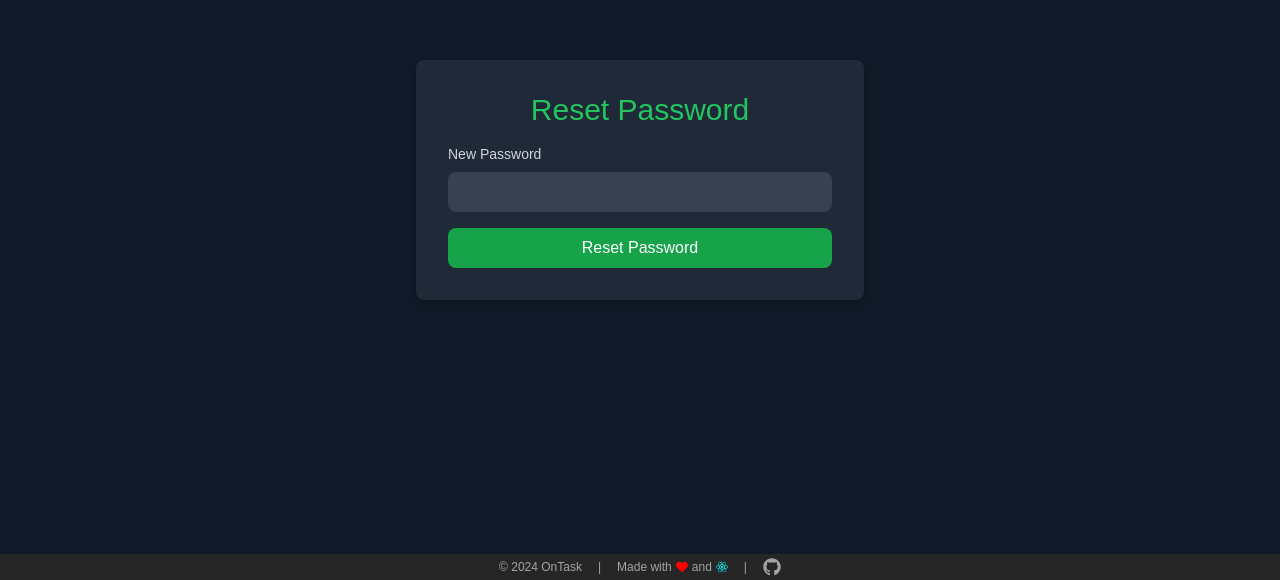
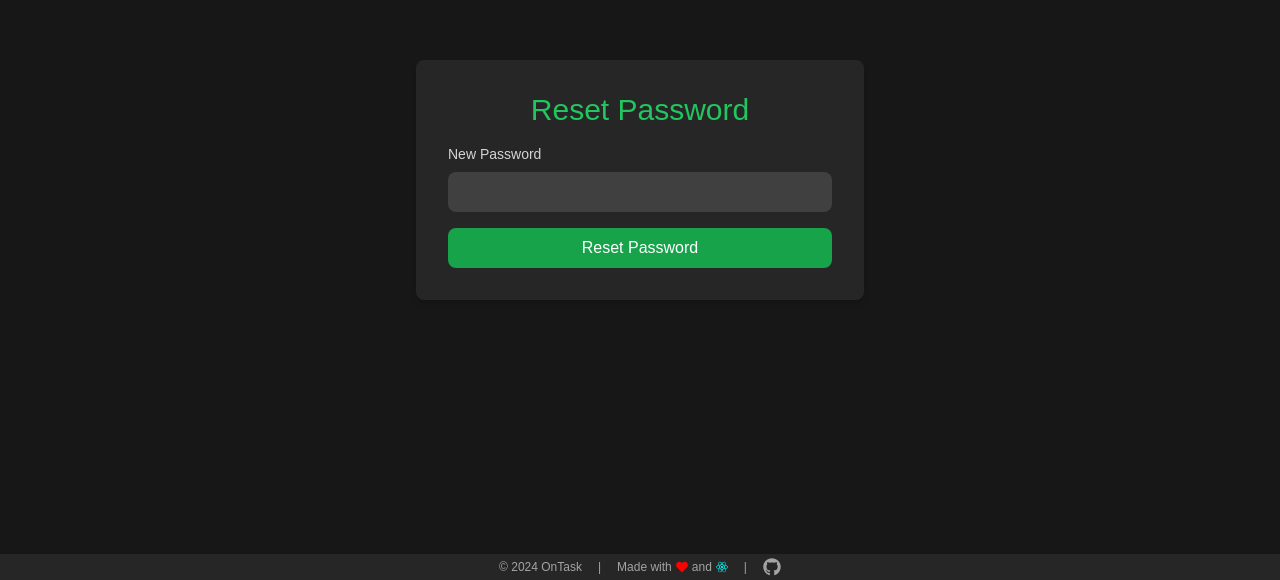
Before and after one commit to AslanReza/DoTask, a React (Create React App) app: page /reset-password in a window 1280 px wide. Shown: the part 220-800 px from the top of the page. Built offline with nearby package versions, Linux system fonts and the light colour scheme; no server answers.

Commit message:
Update Reset Password Styles

```diff
--- a/src/pages/ResetPasswordPage.jsx
+++ b/src/pages/ResetPasswordPage.jsx
@@ -35,8 +35,8 @@ const ResetPasswordPage = () => {
   }
 
   return (
-    <div className="flex items-center justify-center min-h-screen bg-gray-900">
-      <div className="max-w-md w-full bg-gray-800 text-gray-100 rounded-lg shadow-md p-8">
+    <div className="flex items-center justify-center min-h-screen bg-neutral-900">
+      <div className="max-w-md w-full bg-neutral-800 text-neutral-100 rounded-lg shadow-md p-8">
         <h2 className="text-3xl text-center mb-4 text-green-500">
           Reset Password
         </h2>
@@ -56,7 +56,7 @@ const ResetPasswordPage = () => {
             <div className="mb-4">
               <label
                 htmlFor="password"
-                className="block mb-2 text-sm font-medium text-gray-300"
+                className="block mb-2 text-sm font-medium text-neutral-300"
               >
                 New Password
               </label>
@@ -65,7 +65,7 @@ const ResetPasswordPage = () => {
                 id="password"
                 value={newPassword}
                 onChange={(e) => setNewPassword(e.target.value)}
-                className="w-full px-4 py-2 rounded-lg bg-gray-700 text-gray-100 focus:outline-none focus:ring-2 focus:ring-green-500"
+                className="w-full px-4 py-2 rounded-lg bg-neutral-700 text-neutral-100 focus:outline-none focus:ring-2 focus:ring-green-500"
                 required
               />
             </div>
```
